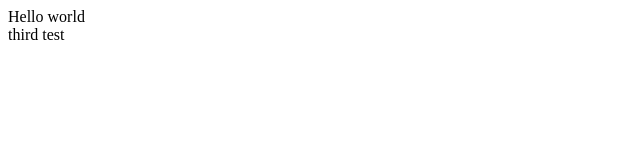
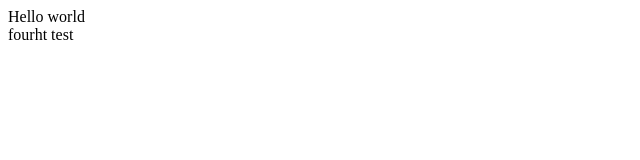
Before and after one commit to fikfan/camera, a plain HTML site: page index.html in a window 1280 px wide. Shown: the full height of the page, 0-640 px from the left. Drawn offline with Linux system fonts and the light colour scheme.

Commit message:
test fourth

```diff
--- a/index.html
+++ b/index.html
@@ -10,7 +10,7 @@
         Hello world
     </div>
     <div>
-        third test
+        fourht test
     </div>
 </body>
 </html>
```
